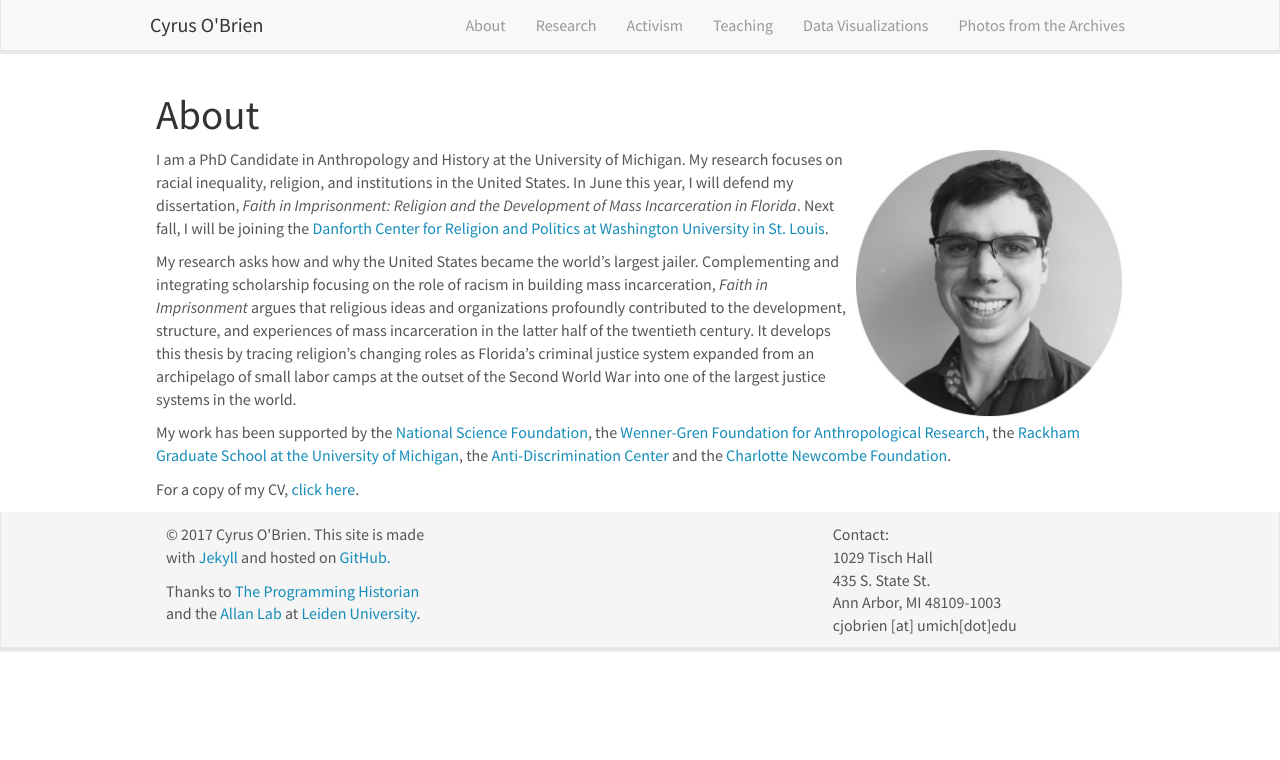
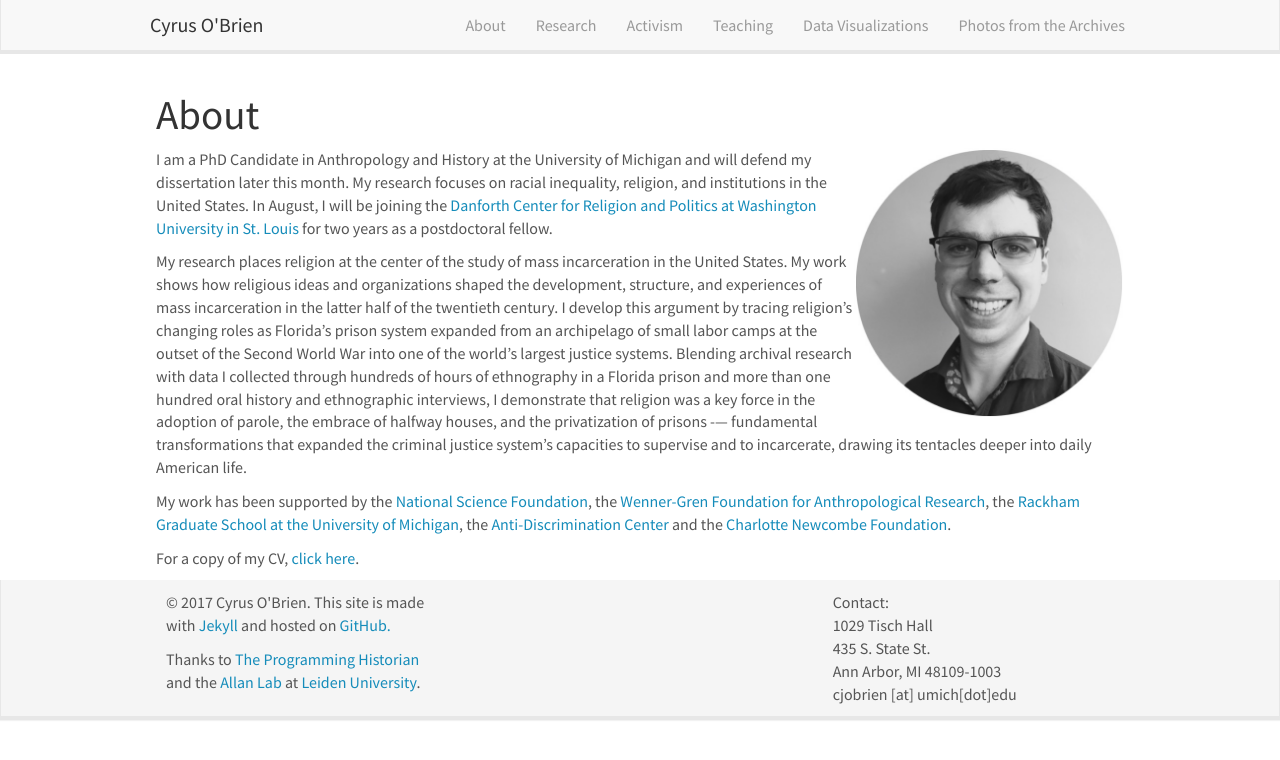
Before and after one commit to cyrusobrien/cyrusobrien, a Jekyll site: the page built from _pages/home.md, in a window 1280 px wide. Shown: the top 760 px of the page. Built offline with Jekyll 4.4.1, drawn with Linux system fonts in a browser that asks for light colours; nearby versions of some CDN libraries.

Commit message:
update affiliation

```diff
--- a/_pages/home.md
+++ b/_pages/home.md
@@ -9,10 +9,9 @@ permalink: /
 # About
 ![]({{ site.url }}{{ site.baseurl }}/images/webportrait.jpg){: style="width: 270px; float: right; border: 10px;"}
 
-I am a PhD Candidate in Anthropology and History at the University of Michigan. My research focuses on racial inequality, religion, and institutions in the United States. In June this year, I will defend my dissertation, _Faith in Imprisonment: Religion and the Development of Mass Incarceration in Florida_. Next fall, I will be joining the [Danforth Center for Religion and Politics at Washington University in St. Louis](http://rap.wustl.edu/john-c-danforth-center-on-religion-and-politics-awards-four-postdoctoral-fellowships-for-2018-2020/).
+I am a PhD Candidate in Anthropology and History at the University of Michigan and will defend my dissertation later this month. My research focuses on racial inequality, religion, and institutions in the United States. In August, I will be joining the [Danforth Center for Religion and Politics at Washington University in St. Louis](http://rap.wustl.edu/john-c-danforth-center-on-religion-and-politics-awards-four-postdoctoral-fellowships-for-2018-2020/) for two years as a postdoctoral fellow.
 
-My research asks how and why the United States became the world’s largest jailer. Complementing and integrating scholarship focusing on the role of racism in building mass incarceration, _Faith in Imprisonment_ argues that religious ideas and organizations profoundly contributed to the development, structure, and experiences of mass incarceration in the latter half of the twentieth century. It develops this thesis by tracing religion’s changing roles as Florida’s criminal justice system expanded from an archipelago of small labor camps at the outset of the Second World War into one of the largest justice systems in the world.
-
+My research places religion at the center of the study of mass incarceration in the United States. My work shows how religious ideas and organizations  shaped the development, structure, and experiences of mass incarceration in the latter half of the twentieth century. I develop this argument by tracing religion’s changing roles as Florida’s prison system expanded from an archipelago of small labor camps at the outset of the Second World War into one of the world’s largest justice systems. Blending archival research with data I collected through hundreds of hours of ethnography in a Florida prison and more than one hundred oral history and ethnographic interviews, I demonstrate that religion was a key force in the adoption of parole, the embrace of halfway houses, and the privatization of prisons -— fundamental transformations that expanded the criminal justice system’s capacities to supervise and to incarcerate, drawing its tentacles deeper into daily American life.
 
 My work has been supported by the [National Science Foundation](https://www.nsfgrfp.org), the [Wenner-Gren Foundation for Anthropological Research](http://www.wennergren.org/grantees/obrien-cyrus-james), the [Rackham Graduate School at the University of Michigan](https://www.rackham.umich.edu/blog/announcing-2016-2017-rackham-predoctoral-fellowship-winners), the [Anti-Discrimination Center](http://www.antibiaslaw.com/) and the [Charlotte Newcombe Foundation](http://woodrow.org/news/2017-newcombe-fellows-named/).
 
```
